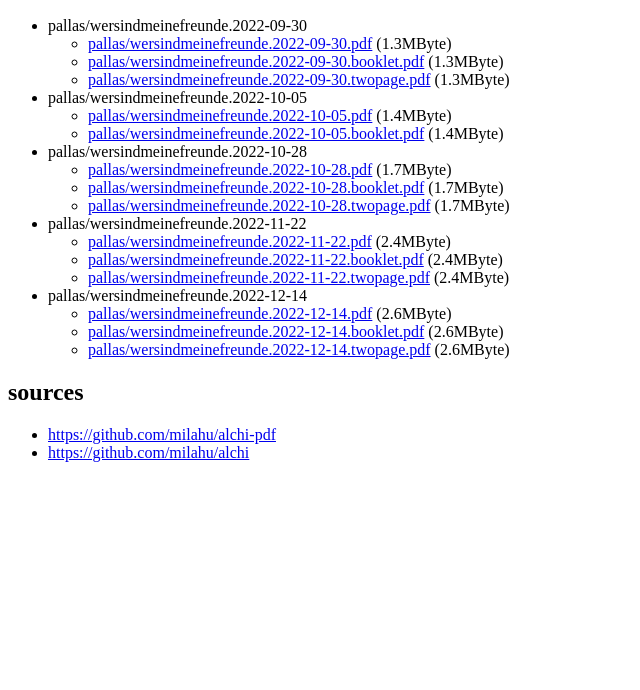
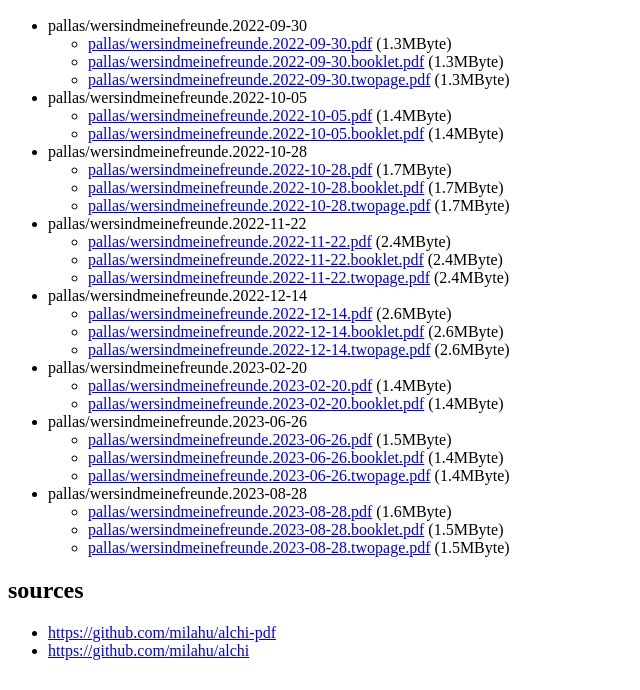
Before and after one commit to milahu/alchi-pdf, a plain HTML site: page index.html in a window 1280 px wide. Shown: the part 110-800 px from the top of the page, without its empty margins (0-640 px from the left). Drawn offline with Linux system fonts and the light colour scheme.

Commit message:
update index.html

```diff
--- a/index.html
+++ b/index.html
@@ -44,6 +44,29 @@
     <li><a href=pallas/wersindmeinefreunde.2022-12-14.twopage.pdf>pallas/wersindmeinefreunde.2022-12-14.twopage.pdf</a> (2.6MByte)</li>
   </ul>
 </li>
+<li>
+  <div>pallas/wersindmeinefreunde.2023-02-20</div>
+  <ul>
+    <li><a href=pallas/wersindmeinefreunde.2023-02-20.pdf>pallas/wersindmeinefreunde.2023-02-20.pdf</a> (1.4MByte)</li>
+    <li><a href=pallas/wersindmeinefreunde.2023-02-20.booklet.pdf>pallas/wersindmeinefreunde.2023-02-20.booklet.pdf</a> (1.4MByte)</li>
+  </ul>
+</li>
+<li>
+  <div>pallas/wersindmeinefreunde.2023-06-26</div>
+  <ul>
+    <li><a href=pallas/wersindmeinefreunde.2023-06-26.pdf>pallas/wersindmeinefreunde.2023-06-26.pdf</a> (1.5MByte)</li>
+    <li><a href=pallas/wersindmeinefreunde.2023-06-26.booklet.pdf>pallas/wersindmeinefreunde.2023-06-26.booklet.pdf</a> (1.4MByte)</li>
+    <li><a href=pallas/wersindmeinefreunde.2023-06-26.twopage.pdf>pallas/wersindmeinefreunde.2023-06-26.twopage.pdf</a> (1.4MByte)</li>
+  </ul>
+</li>
+<li>
+  <div>pallas/wersindmeinefreunde.2023-08-28</div>
+  <ul>
+    <li><a href=pallas/wersindmeinefreunde.2023-08-28.pdf>pallas/wersindmeinefreunde.2023-08-28.pdf</a> (1.6MByte)</li>
+    <li><a href=pallas/wersindmeinefreunde.2023-08-28.booklet.pdf>pallas/wersindmeinefreunde.2023-08-28.booklet.pdf</a> (1.5MByte)</li>
+    <li><a href=pallas/wersindmeinefreunde.2023-08-28.twopage.pdf>pallas/wersindmeinefreunde.2023-08-28.twopage.pdf</a> (1.5MByte)</li>
+  </ul>
+</li>
 </ul>
 </section>
 <section id='sources'>
```
